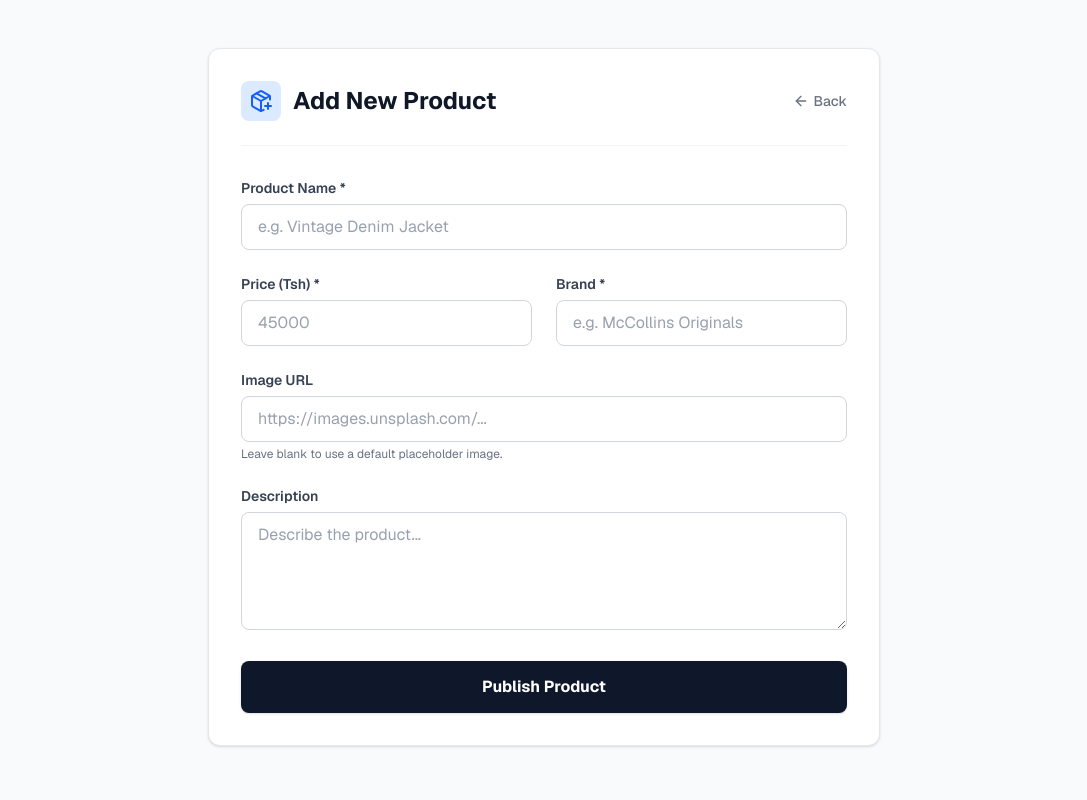
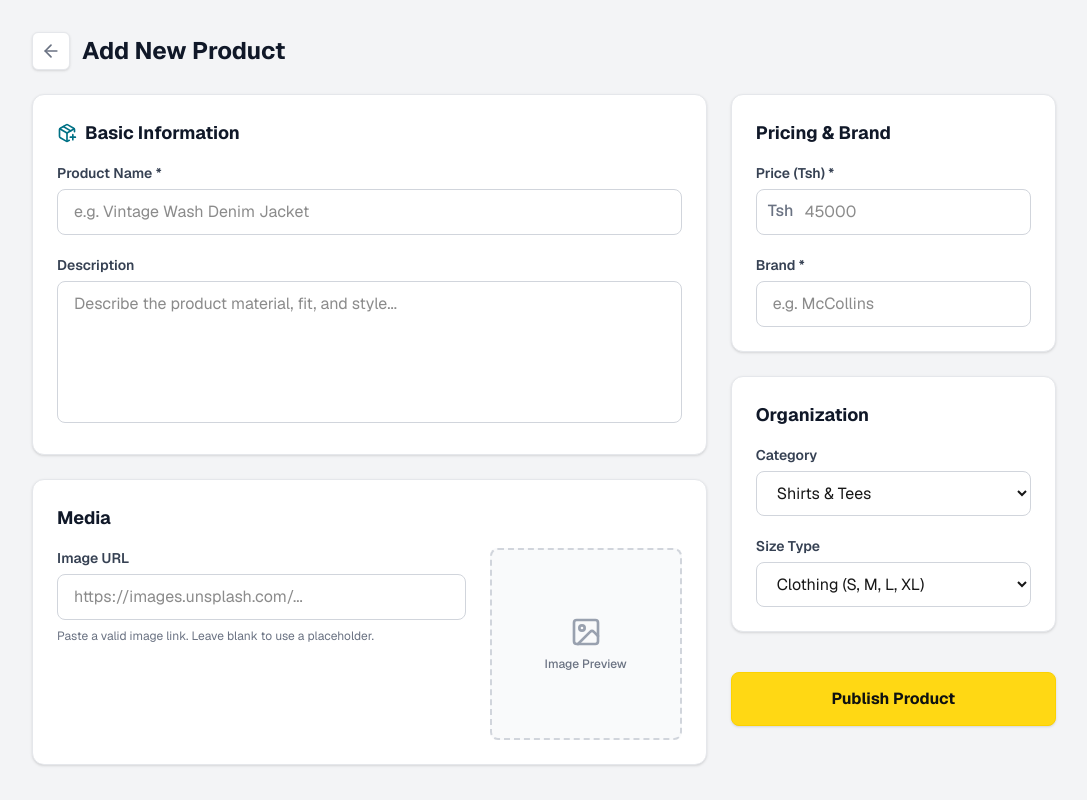
Before and after one commit to jemmziray-tech/mccollins-group, a Next.js app: page /admin/add-product in a window 1280 px wide. Shown: the whole page, without its empty margins (96-1183 px from the left). Built offline with nearby package versions, Linux system fonts and the light colour scheme.

Commit message:
updated the admin portal and logic flow

```diff
--- a/app/admin/add-product/page.tsx
+++ b/app/admin/add-product/page.tsx
@@ -3,131 +3,219 @@
 import React, { useState } from "react";
 import Link from "next/link";
 import { useRouter } from "next/navigation";
-import { PackagePlus, ArrowLeft } from "lucide-react";
+import { PackagePlus, ArrowLeft, Image as ImageIcon, CheckCircle2, AlertCircle } from "lucide-react";
 
 export default function AddProductPage() {
   const router = useRouter();
   const [isLoading, setIsLoading] = useState(false);
+  const [notification, setNotification] = useState<{type: "success" | "error", message: string} | null>(null);
+
   const [formData, setFormData] = useState({
     name: "",
     price: "",
     brand: "",
     imageUrl: "",
     description: "",
+    category: "Shirts", // Default values matching your frontend filters
+    sizeType: "clothing",
   });
 
   const handleSubmit = async (e: React.FormEvent) => {
     e.preventDefault();
     setIsLoading(true);
+    setNotification(null);
+
+    // Fallback image if left blank
+    const finalImageUrl = formData.imageUrl.trim() === ""
+      ? "https://images.unsplash.com/photo-1523381210434-271e8be1f52b?q=80&w=800"
+      : formData.imageUrl;
 
     try {
-      const res = await fetch("/api/admin/products", {
+      // FIXED: Pointing to the correct API route we just built!
+      const res = await fetch("/api/products", {
         method: "POST",
         headers: { "Content-Type": "application/json" },
-        body: JSON.stringify(formData),
+        body: JSON.stringify({ ...formData, imageUrl: finalImageUrl }),
       });
 
       if (!res.ok) throw new Error("Failed to save product");
 
-      alert("🎉 Product successfully added to your store!");
-      router.push("/admin"); // Send you back to the main dashboard
-      router.refresh(); // Force the dashboard to fetch the newest data
+      setNotification({ type: "success", message: "Product successfully published to the storefront!" });
+
+      // Clear the form for the next upload
+      setFormData({
+        name: "", price: "", brand: "", imageUrl: "", description: "", category: "Shirts", sizeType: "clothing",
+      });
+
+      // Optional: Redirect after a short delay
+      setTimeout(() => {
+        router.push("/admin");
+        router.refresh();
+      }, 2000);
+
     } catch (error) {
-      alert("Something went wrong while saving the product.");
+      setNotification({ type: "error", message: "Something went wrong while saving the product." });
     } finally {
       setIsLoading(false);
     }
   };
 
   return (
-    <div className="min-h-screen bg-gray-50 p-6 md:p-12 font-sans">
-      <div className="max-w-2xl mx-auto bg-white rounded-xl shadow-sm border border-gray-200 p-8">
+    <div className="min-h-screen bg-[#f3f4f6] p-4 md:p-8 font-sans pb-20">
+      <div className="max-w-5xl mx-auto">
 
         {/* Header */}
-        <div className="flex justify-between items-center mb-8 pb-6 border-b border-gray-100">
-          <div className="flex items-center">
-            <div className="bg-blue-100 p-2 rounded-lg mr-3">
-              <PackagePlus className="w-6 h-6 text-blue-600" />
-            </div>
+        <div className="flex justify-between items-center mb-6">
+          <div className="flex items-center gap-3">
+            <Link href="/admin" className="p-2 bg-white rounded-md shadow-sm text-gray-500 hover:text-gray-900 transition-colors border border-gray-200">
+              <ArrowLeft className="w-5 h-5" />
+            </Link>
             <h1 className="text-2xl font-bold text-gray-900">Add New Product</h1>
           </div>
-          <Link href="/admin" className="flex items-center text-sm font-medium text-gray-500 hover:text-gray-900 transition-colors">
-            <ArrowLeft className="w-4 h-4 mr-1" />
-            Back
-          </Link>
         </div>
 
-        {/* Form */}
-        <form onSubmit={handleSubmit} className="space-y-6">
-          <div>
-            <label className="block text-sm font-semibold text-gray-700 mb-1.5">Product Name *</label>
-            <input
-              required
-              type="text"
-              placeholder="e.g. Vintage Denim Jacket"
-              className="w-full border border-gray-300 px-4 py-2.5 rounded-lg text-gray-900 placeholder-gray-400 focus:outline-none focus:ring-2 focus:ring-blue-500"
-              value={formData.name}
-              onChange={(e) => setFormData({...formData, name: e.target.value})}
-            />
+        {/* Notification Banner */}
+        {notification && (
+          <div className={`mb-6 p-4 rounded-lg flex items-center gap-3 shadow-sm ${notification.type === "success" ? "bg-green-50 text-green-800 border border-green-200" : "bg-red-50 text-red-800 border border-red-200"}`}>
+            {notification.type === "success" ? <CheckCircle2 className="w-5 h-5 text-green-600" /> : <AlertCircle className="w-5 h-5 text-red-600" />}
+            <span className="font-medium">{notification.message}</span>
           </div>
+        )}
 
-          <div className="grid grid-cols-1 md:grid-cols-2 gap-6">
-            <div>
-              <label className="block text-sm font-semibold text-gray-700 mb-1.5">Price (Tsh) *</label>
-              <input
-                required
-                type="number"
-                placeholder="45000"
-                className="w-full border border-gray-300 px-4 py-2.5 rounded-lg text-gray-900 placeholder-gray-400 focus:outline-none focus:ring-2 focus:ring-blue-500"
-                value={formData.price}
-                onChange={(e) => setFormData({...formData, price: e.target.value})}
-              />
+        <form onSubmit={handleSubmit} className="grid grid-cols-1 lg:grid-cols-3 gap-6">
+
+          {/* LEFT COLUMN: Main Details */}
+          <div className="lg:col-span-2 space-y-6">
+
+            {/* General Info Card */}
+            <div className="bg-white rounded-xl shadow-sm border border-gray-200 p-6">
+              <h2 className="text-lg font-bold text-gray-900 mb-4 flex items-center gap-2">
+                <PackagePlus className="w-5 h-5 text-[#007185]"/> Basic Information
+              </h2>
+
+              <div className="space-y-5">
+                <div>
+                  <label className="block text-sm font-semibold text-gray-700 mb-1.5">Product Name *</label>
+                  <input required type="text" placeholder="e.g. Vintage Wash Denim Jacket"
+                    className="w-full border border-gray-300 px-4 py-2.5 rounded-lg focus:outline-none focus:ring-2 focus:ring-[#007185] transition-shadow"
+                    value={formData.name} onChange={(e) => setFormData({...formData, name: e.target.value})}
+                  />
+                </div>
+
+                <div>
+                  <label className="block text-sm font-semibold text-gray-700 mb-1.5">Description</label>
+                  <textarea rows={5} placeholder="Describe the product material, fit, and style..."
+                    className="w-full border border-gray-300 px-4 py-2.5 rounded-lg focus:outline-none focus:ring-2 focus:ring-[#007185] transition-shadow resize-none"
+                    value={formData.description} onChange={(e) => setFormData({...formData, description: e.target.value})}
+                  ></textarea>
+                </div>
+              </div>
             </div>
-            <div>
-              <label className="block text-sm font-semibold text-gray-700 mb-1.5">Brand *</label>
-              <input
-                required
-                type="text"
-                placeholder="e.g. McCollins Originals"
-                className="w-full border border-gray-300 px-4 py-2.5 rounded-lg text-gray-900 placeholder-gray-400 focus:outline-none focus:ring-2 focus:ring-blue-500"
-                value={formData.brand}
-                onChange={(e) => setFormData({...formData, brand: e.target.value})}
-              />
+
+            {/* Media Card */}
+            <div className="bg-white rounded-xl shadow-sm border border-gray-200 p-6">
+              <h2 className="text-lg font-bold text-gray-900 mb-4">Media</h2>
+
+              <div className="flex flex-col md:flex-row gap-6">
+                {/* Image URL Input */}
+                <div className="flex-1">
+                  <label className="block text-sm font-semibold text-gray-700 mb-1.5">Image URL</label>
+                  <input type="url" placeholder="https://images.unsplash.com/..."
+                    className="w-full border border-gray-300 px-4 py-2.5 rounded-lg focus:outline-none focus:ring-2 focus:ring-[#007185] transition-shadow"
+                    value={formData.imageUrl} onChange={(e) => setFormData({...formData, imageUrl: e.target.value})}
+                  />
+                  <p className="text-xs text-gray-500 mt-2">Paste a valid image link. Leave blank to use a placeholder.</p>
+                </div>
+
+                {/* LIVE IMAGE PREVIEW BOX */}
+                <div className="w-full md:w-48 h-48 bg-gray-50 border-2 border-dashed border-gray-300 rounded-lg flex flex-col items-center justify-center overflow-hidden flex-shrink-0">
+                  {formData.imageUrl ? (
+                    <img src={formData.imageUrl} alt="Preview" className="w-full h-full object-cover" onError={(e) => (e.currentTarget.style.display = 'none')} />
+                  ) : (
+                    <>
+                      <ImageIcon className="w-8 h-8 text-gray-400 mb-2" />
+                      <span className="text-xs text-gray-500 font-medium">Image Preview</span>
+                    </>
+                  )}
+                </div>
+              </div>
             </div>
           </div>
 
-          <div>
-            <label className="block text-sm font-semibold text-gray-700 mb-1.5">Image URL</label>
-            <input
-              type="url"
-              placeholder="https://images.unsplash.com/..."
-              className="w-full border border-gray-300 px-4 py-2.5 rounded-lg text-gray-900 placeholder-gray-400 focus:outline-none focus:ring-2 focus:ring-blue-500"
-              value={formData.imageUrl}
-              onChange={(e) => setFormData({...formData, imageUrl: e.target.value})}
-            />
-            <p className="text-xs text-gray-500 mt-1">Leave blank to use a default placeholder image.</p>
+          {/* RIGHT COLUMN: Settings & Pricing */}
+          <div className="space-y-6">
+
+            {/* Pricing Card */}
+            <div className="bg-white rounded-xl shadow-sm border border-gray-200 p-6">
+              <h2 className="text-lg font-bold text-gray-900 mb-4">Pricing & Brand</h2>
+              <div className="space-y-5">
+                <div>
+                  <label className="block text-sm font-semibold text-gray-700 mb-1.5">Price (Tsh) *</label>
+                  <div className="relative">
+                    <span className="absolute left-3 top-2.5 text-gray-500 font-medium">Tsh</span>
+                    <input required type="number" placeholder="45000"
+                      className="w-full border border-gray-300 pl-12 pr-4 py-2.5 rounded-lg focus:outline-none focus:ring-2 focus:ring-[#007185] transition-shadow"
+                      value={formData.price} onChange={(e) => setFormData({...formData, price: e.target.value})}
+                    />
+                  </div>
+                </div>
+                <div>
+                  <label className="block text-sm font-semibold text-gray-700 mb-1.5">Brand *</label>
+                  <input required type="text" placeholder="e.g. McCollins"
+                    className="w-full border border-gray-300 px-4 py-2.5 rounded-lg focus:outline-none focus:ring-2 focus:ring-[#007185] transition-shadow"
+                    value={formData.brand} onChange={(e) => setFormData({...formData, brand: e.target.value})}
+                  />
+                </div>
+              </div>
+            </div>
+
+            {/* Organization Card */}
+            <div className="bg-white rounded-xl shadow-sm border border-gray-200 p-6">
+              <h2 className="text-lg font-bold text-gray-900 mb-4">Organization</h2>
+              <div className="space-y-5">
+                <div>
+                  <label className="block text-sm font-semibold text-gray-700 mb-1.5">Category</label>
+                  <select
+                    className="w-full border border-gray-300 px-4 py-2.5 rounded-lg focus:outline-none focus:ring-2 focus:ring-[#007185] bg-white"
+                    value={formData.category} onChange={(e) => setFormData({...formData, category: e.target.value})}
+                  >
+                    <option value="Shirts">Shirts & Tees</option>
+                    <option value="Outerwear">Jackets & Outerwear</option>
+                    <option value="Denim">Jeans & Denim</option>
+                    <option value="Footwear">Shoes & Boots</option>
+                    <option value="Accessories">Accessories</option>
+                  </select>
+                </div>
+                <div>
+                  <label className="block text-sm font-semibold text-gray-700 mb-1.5">Size Type</label>
+                  <select
+                    className="w-full border border-gray-300 px-4 py-2.5 rounded-lg focus:outline-none focus:ring-2 focus:ring-[#007185] bg-white"
+                    value={formData.sizeType} onChange={(e) => setFormData({...formData, sizeType: e.target.value})}
+                  >
+                    <option value="clothing">Clothing (S, M, L, XL)</option>
+                    <option value="shoes">Shoes (40, 41, 42, etc)</option>
+                    <option value="none">One Size / Accessories</option>
+                  </select>
+                </div>
+              </div>
+            </div>
+
+            {/* Publish Action */}
+            <div className="pt-4">
+              <button disabled={isLoading} type="submit"
+                className="w-full bg-[#FFD814] hover:bg-[#F7CA00] border border-[#FCD200] text-[#0F1111] font-bold py-3.5 rounded-lg shadow-sm disabled:opacity-70 flex items-center justify-center transition-transform active:scale-95"
+              >
+                {isLoading ? (
+                  <span className="flex items-center gap-2">
+                    <svg className="animate-spin h-5 w-5 text-gray-900" xmlns="http://www.w3.org/2000/svg" fill="none" viewBox="0 0 24 24"><circle className="opacity-25" cx="12" cy="12" r="10" stroke="currentColor" strokeWidth="4"></circle><path className="opacity-75" fill="currentColor" d="M4 12a8 8 0 018-8V0C5.373 0 0 5.373 0 12h4zm2 5.291A7.962 7.962 0 014 12H0c0 3.042 1.135 5.824 3 7.938l3-2.647z"></path></svg>
+                    Publishing...
+                  </span>
+                ) : "Publish Product"}
+              </button>
+            </div>
+
           </div>
-
-          <div>
-            <label className="block text-sm font-semibold text-gray-700 mb-1.5">Description</label>
-            <textarea
-              rows={4}
-              placeholder="Describe the product..."
-              className="w-full border border-gray-300 px-4 py-2.5 rounded-lg text-gray-900 placeholder-gray-400 focus:outline-none focus:ring-2 focus:ring-blue-500"
-              value={formData.description}
-              onChange={(e) => setFormData({...formData, description: e.target.value})}
-            ></textarea>
-          </div>
-
-          <button
-            disabled={isLoading}
-            type="submit"
-            className="w-full bg-slate-900 text-white font-bold py-3.5 rounded-lg hover:bg-slate-800 transition-colors shadow-sm disabled:opacity-70"
-          >
-            {isLoading ? "Saving to Database..." : "Publish Product"}
-          </button>
         </form>
-
       </div>
     </div>
   );
--- a/app/api/products/route.ts
+++ b/app/api/products/route.ts
@@ -1,42 +1,50 @@
+// 1. Force Node.js runtime to prevent any Edge/Prisma crashes
+export const runtime = "nodejs";
+
 import { NextResponse } from "next/server";
-import { PrismaClient } from "@prisma/client";
+import { prisma } from "@/lib/prisma";
 
-const globalForPrisma = global as unknown as { prisma: PrismaClient };
-const prisma = globalForPrisma.prisma || new PrismaClient();
-if (process.env.NODE_ENV !== "production") globalForPrisma.prisma = prisma;
-
+// GET: This allows your storefront to fetch all products from Supabase
 export async function GET() {
   try {
     const products = await prisma.product.findMany({
-      orderBy: { createdAt: "desc" },
+      orderBy: { createdAt: "desc" }
     });
     return NextResponse.json(products);
   } catch (error) {
-    console.error("GET Error:", error);
+    console.error("Database GET Error:", error);
     return NextResponse.json({ error: "Failed to fetch products" }, { status: 500 });
   }
 }
 
+// POST: This allows your Admin Panel to save new products to Supabase
 export async function POST(request: Request) {
   try {
     const body = await request.json();
-    const { name, price, brand, imageUrl, description } = body;
+    const { name, price, brand, imageUrl, description, category, sizeType } = body;
 
-    // Save to Supabase
+    // Validate required fields
+    if (!name || !price || !brand || !imageUrl) {
+      return NextResponse.json({ error: "Missing required fields" }, { status: 400 });
+    }
+
+    // Save to database
     const newProduct = await prisma.product.create({
       data: {
         name,
-        price: Number(price), // Ensures price is a number
+        price: Number(price),
         brand,
-        imageUrl: imageUrl || "",
-        description: description || "",
+        imageUrl,
+        description: description || null,
+        category: category || "Uncategorized",
+        sizeType: sizeType || "none",
+        isAvailable: true,
       },
     });
 
     return NextResponse.json(newProduct, { status: 201 });
   } catch (error) {
-    // This will print the EXACT reason it failed to your VS Code terminal!
     console.error("Database POST Error:", error);
-    return NextResponse.json({ error: "Failed to save product" }, { status: 500 });
+    return NextResponse.json({ error: "Failed to save product to database" }, { status: 500 });
   }
 }
```
Also changed, not shown: lib/prisma.ts (+3 -7 lines), 1 other file (tests, documents, lock files or other folders).
